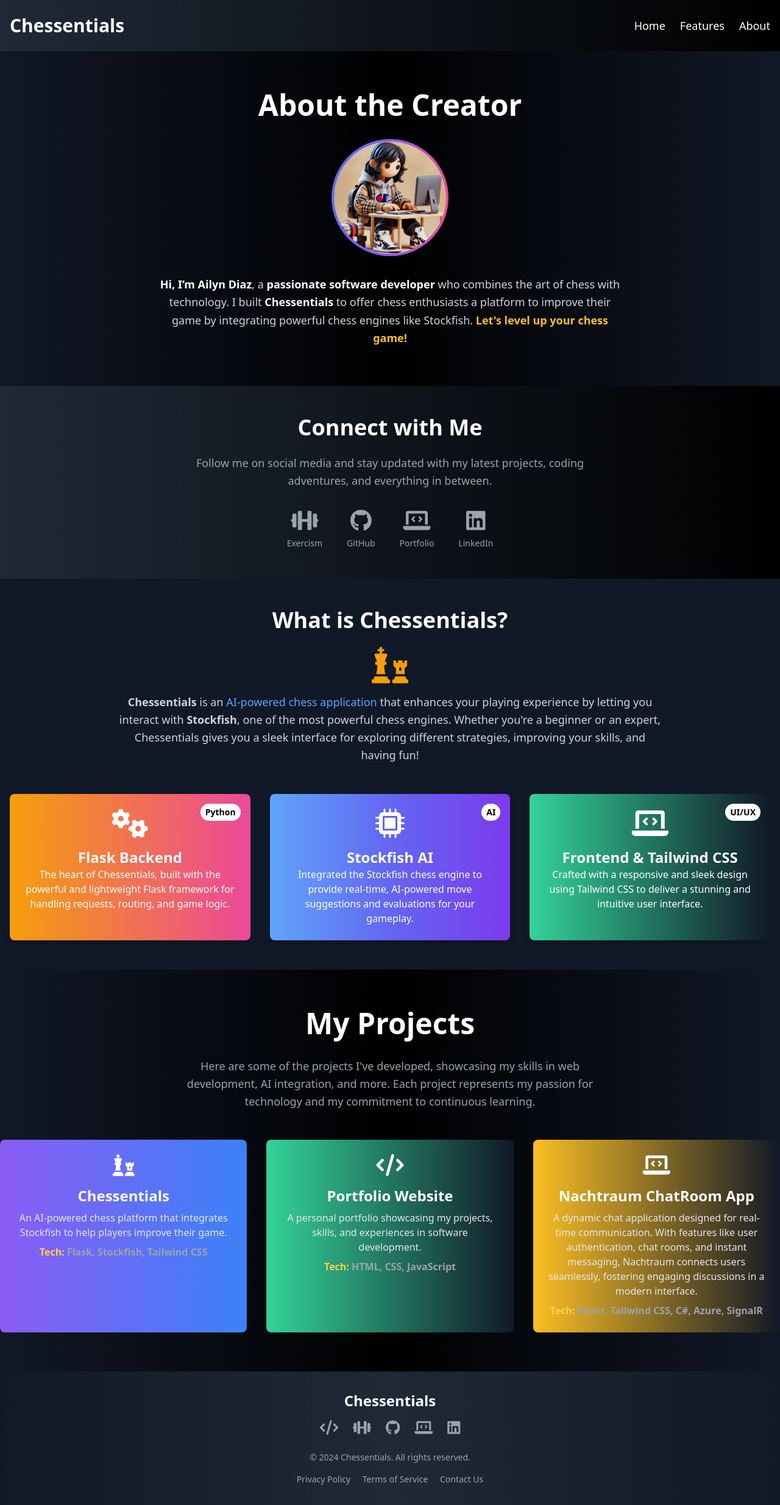
After one commit to ailynux/Chessentials, a Flask app: page /contact in a window 1280 px wide. The commit adds this page. Shown: the whole page at 61% size. Run offline with Flask 3, Linux system fonts and the light colour scheme; parts of the project's set-up code (start-up, migrations or seed data) failed here and were passed over; some libraries are stand-ins or nearby versions.

Commit message:
commit new app

```diff
--- a/app.py
+++ b/app.py
@@ -2,44 +2,110 @@
 from stockfish import Stockfish
 import os
 
-# Path to Stockfish executable
+# Initialize Flask app
+app = Flask(__name__)
+
+# Path to Stockfish executable (Adjust path for different environments if needed)
 stockfish_path = os.path.join(os.path.dirname(__file__), 'stockfish', 'stockfish-windows-x86-64-avx2.exe')
 
-# Ensure the Stockfish executable is available
+# Ensure Stockfish executable is available
 if not os.path.exists(stockfish_path):
-    raise FileNotFoundError("Stockfish executable not found at: " + stockfish_path)
+    raise FileNotFoundError(f"Stockfish executable not found at: {stockfish_path}")
 
 # Initialize Stockfish engine
 stockfish = Stockfish(stockfish_path)
 stockfish.set_skill_level(5)  # Set default AI difficulty (1-20)
 
-app = Flask(__name__)
+# Track game state and moves
+move_history = []
 
-@app.route('/')
+@app.route('/', endpoint='home')  # Explicitly name the endpoint 'home'
 def index():
+    """Render the index.html page."""
     return render_template('index.html')
 
 @app.route('/move', methods=['POST'])
 def make_move():
+    """
+    Handles POST request to make a move based on FEN string.
+    - Expects a JSON object with the 'fen' key.
+    - Returns the Stockfish engine's best move and move history in JSON format.
+    """
     data = request.get_json()
-    print('Received data:', data)  # Debugging statement
 
-    fen = data.get('fen')
-    if fen is None:
-        print('No FEN provided in the request.')  # Debugging statement
+    if not data or 'fen' not in data:
         return jsonify({'error': 'No FEN provided'}), 400
 
-    # Set the current position in Stockfish
+    fen = data['fen']
+
+    # Set the current position in Stockfish using FEN
     stockfish.set_fen_position(fen)
 
-    # Get AI's best move
+    # Get the AI's best move
     best_move = stockfish.get_best_move()
 
     if best_move is None:
         return jsonify({'error': 'No valid move found'}), 500
 
-    # Return the AI's best move as a response
-    return jsonify({'best_move': best_move})
+    # Update move history
+    move_history.append(fen)
+
+    # Return the best move and move history to the frontend
+    return jsonify({'best_move': best_move, 'move_history': move_history})
+
+@app.route('/set_skill_level', methods=['POST'])
+def set_skill_level():
+    """
+    Allows users to set the skill level of Stockfish dynamically.
+    - Expects a JSON object with 'skill_level' (1-20).
+    """
+    data = request.get_json()
+
+    if not data or 'skill_level' not in data:
+        return jsonify({'error': 'No skill level provided'}), 400
+
+    skill_level = data['skill_level']
+
+    if not (1 <= skill_level <= 20):
+        return jsonify({'error': 'Skill level must be between 1 and 20'}), 400
+
+    stockfish.set_skill_level(skill_level)
+
+    return jsonify({'success': f'Skill level set to {skill_level}'})
+
+@app.route('/evaluate', methods=['POST'])
+def evaluate():
+    """
+    Returns Stockfish's evaluation of the current board.
+    - Expects a JSON object with the 'fen' key.
+    """
+    data = request.get_json()
+
+    if not data or 'fen' not in data:
+        return jsonify({'error': 'No FEN provided'}), 400
+
+    fen = data['fen']
+    stockfish.set_fen_position(fen)
+
+    evaluation = stockfish.get_evaluation()
+
+    return jsonify({'evaluation': evaluation})
+
+@app.route('/reset', methods=['POST'])
+def reset_game():
+    """
+    Resets the move history and starts a new game.
+    """
+    global move_history
+    move_history = []
+    stockfish.set_fen_position("startpos")  # Resets Stockfish to the starting position
+
+    return jsonify({'success': 'Game has been reset', 'move_history': move_history})
+
+@app.route('/contact', endpoint='contact')  # Define contact endpoint
+def contact():
+    """Render the contact.html page."""
+    return render_template('contact.html')
 
 if __name__ == '__main__':
     app.run(debug=True)
--- /dev/null
+++ b/templates/contact.html
@@ -0,0 +1,255 @@
+<!DOCTYPE html>
+<html lang="en">
+<head>
+    <meta charset="UTF-8">
+    <meta name="viewport" content="width=device-width, initial-scale=1.0">
+    <title>About | Chessentials</title>
+    <!-- Tailwind CSS CDN -->
+    <link href="https://cdn.jsdelivr.net/npm/tailwindcss@2.0.0/dist/tailwind.min.css" rel="stylesheet">
+    <!-- FontAwesome CDN for icons -->
+    <link href="https://cdnjs.cloudflare.com/ajax/libs/font-awesome/6.0.0-beta3/css/all.min.css" rel="stylesheet">
+    <style>
+        /* Custom Animations */
+        .hover-scale {
+            transition: transform 0.3s ease-in-out;
+        }
+        .hover-scale:hover {
+            transform: scale(1.1);
+        }
+        /* Footer at bottom */
+        body {
+            display: flex;
+            flex-direction: column;
+            min-height: 100vh;
+        }
+        main {
+            flex: 1;
+        }
+        /* Floating gradient background effect */
+        .bg-floating {
+            background: radial-gradient(circle, rgba(45, 45, 45, 0.9), rgba(15, 15, 15, 1));
+            animation: floating 10s ease-in-out infinite;
+        }
+        @keyframes floating {
+            0% {
+                background-position: 0 0;
+            }
+            50% {
+                background-position: 100% 100%;
+            }
+            100% {
+                background-position: 0 0;
+            }
+        }
+    </style>
+</head>
+<body class="flex flex-col min-h-screen bg-gray-900 text-white">
+
+    <!-- Header with Navigation Bar -->
+    <header class="py-6 bg-gradient-to-r from-gray-800 to-black shadow-lg">
+        <div class="container mx-auto px-4 flex justify-between items-center">
+            <h1 class="text-3xl font-bold text-white">Chessentials</h1>
+            <nav>
+                <ul class="flex space-x-6 text-lg">
+                    <li><a href="{{ url_for('home') }}" class="hover:text-gray-400 transition">Home</a></li>
+                    <li><a href="{{ url_for('home') }}#features" class="hover:text-gray-400 transition">Features</a></li>
+                    <li><a href="{{ url_for('contact') }}" class="hover:text-gray-400 transition">About</a></li>
+                </ul>
+            </nav>
+        </div>
+    </header>
+
+    <main class="flex-grow">
+
+        <!-- About the Creator Section -->
+       <!-- About the Creator Section -->
+<section class="relative py-16 bg-gradient-to-r from-gray-900 via-black to-gray-900 text-center overflow-hidden">
+    <!-- Animated Gradient Background -->
+    <div class="absolute inset-0 bg-opacity-20 pointer-events-none">
+        <!-- Particle Background -->
+        <div class="animate-pulse bg-gradient-to-r from-indigo-500 via-purple-500 to-pink-500 opacity-10 rounded-full w-[1000px] h-[1000px] absolute -top-1/4 -left-1/4"></div>
+        <div class="animate-ping bg-gradient-to-r from-pink-500 via-red-500 to-yellow-500 opacity-10 rounded-full w-[500px] h-[500px] absolute -bottom-1/3 -right-1/3"></div>
+    </div>
+
+    <!-- Main Content -->
+    <div class="container mx-auto relative z-10">
+        <h2 class="text-5xl font-extrabold mb-8 text-white transition-transform transform-gpu hover:scale-105">
+            About the Creator
+        </h2>
+
+        <div class="flex flex-col items-center">
+            <!-- Creator Image with Glowing Border Effect -->
+            <div class="relative w-48 h-48 mb-8 rounded-full bg-gradient-to-r from-indigo-500 via-purple-500 to-pink-500 p-1 transform transition-all hover:scale-110 hover:rotate-3 hover:shadow-2xl">
+                <img src="../static/images/myclaymation.jpg" alt="Ailyn Diaz" class="rounded-full w-full h-full object-cover">
+            </div>
+
+            <!-- Creator Bio with Fancy Hover Animations -->
+            <p class="text-gray-300 max-w-3xl text-lg leading-relaxed space-y-2">
+                <span class="font-bold text-white transition-colors duration-300 hover:text-yellow-400">Hi, I’m Ailyn Diaz</span>, a
+                <span class="font-bold text-white transition-colors duration-300 hover:text-indigo-400">passionate software developer</span>
+                who combines the art of chess with technology. I built <span class="font-bold text-white transition-colors duration-300 hover:text-pink-400">Chessentials</span>
+                to offer chess enthusiasts a platform to improve their game by integrating powerful chess engines like Stockfish.
+                <span class="font-bold text-yellow-400 transition-transform transform hover:scale-110">Let's level up your chess game!</span>
+            </p>
+        </div>
+    </div>
+</section>
+
+<!-- Social Media Links Section -->
+<section class="py-12 bg-gradient-to-r from-gray-800 to-black text-center">
+    <h3 class="text-4xl font-extrabold mb-6 text-white">Connect with Me</h3>
+    <p class="text-gray-400 mb-8 max-w-2xl mx-auto text-lg leading-relaxed">
+        Follow me on social media and stay updated with my latest projects, coding adventures, and everything in between.
+    </p>
+
+    <div class="flex justify-center space-x-10">
+        <a href="https://exercism.org/profiles/ailynux" class="text-gray-400 hover:text-yellow-400 transition-transform duration-300 transform hover:scale-125" target="_blank">
+            <i class="fas fa-dumbbell text-4xl"></i>
+            <p class="mt-2 text-sm text-gray-400">Exercism</p>
+        </a>
+        <a href="https://github.com/ailynux" class="text-gray-400 hover:text-green-400 transition-transform duration-300 transform hover:scale-125" target="_blank">
+            <i class="fab fa-github text-4xl"></i>
+            <p class="mt-2 text-sm text-gray-400">GitHub</p>
+        </a>
+        <a href="https://ailyndev.netlify.app" class="text-gray-400 hover:text-blue-400 transition-transform duration-300 transform hover:scale-125" target="_blank">
+            <i class="fas fa-laptop-code text-4xl"></i>
+            <p class="mt-2 text-sm text-gray-400">Portfolio</p>
+        </a>
+        <a href="https://www.linkedin.com/in/ailyndiaz01" class="text-gray-400 hover:text-blue-500 transition-transform duration-300 transform hover:scale-125" target="_blank">
+            <i class="fab fa-linkedin text-4xl"></i>
+            <p class="mt-2 text-sm text-gray-400">LinkedIn</p>
+        </a>
+    </div>
+</section>
+
+
+
+        <!-- What is Chessentials Section -->
+        <section class="py-12 bg-gray-900 text-center">
+            <div class="container mx-auto px-4">
+                <h2 class="text-4xl font-bold mb-6 text-white hover-scale">What is Chessentials?</h2>
+                <div class="mb-4">
+                    <i class="fas fa-chess text-6xl text-yellow-500 hover-scale"></i>
+                </div>
+                <p class="text-gray-300 max-w-4xl mx-auto text-lg leading-relaxed mb-8">
+                    <strong>Chessentials</strong> is an <span class="text-blue-400">AI-powered chess application</span> that enhances your playing experience
+                    by letting you interact with <strong>Stockfish</strong>, one of the most powerful chess engines. Whether you're a beginner or an expert,
+                    Chessentials gives you a sleek interface for exploring different strategies, improving your skills, and having fun!
+                </p>
+                <!-- Cool badges/icons to emphasize tech stack -->
+                <div class="grid grid-cols-1 md:grid-cols-3 gap-8 text-gray-300 mt-12">
+                    <div class="relative bg-gradient-to-r from-yellow-500 via-orange-500 to-pink-500 p-6 rounded-lg shadow-lg transform transition-transform duration-500 hover:scale-110 hover:shadow-2xl">
+                        <i class="fas fa-cogs text-5xl text-white"></i>
+                        <h3 class="text-2xl font-bold mt-4 text-white">Flask Backend</h3>
+                        <p class="text-white">The heart of Chessentials, built with the powerful and lightweight Flask framework for handling requests, routing, and game logic.</p>
+                        <span class="absolute top-4 right-4 bg-white text-black text-sm px-2 py-1 rounded-full font-semibold">Python</span>
+                    </div>
+
+                    <div class="relative bg-gradient-to-r from-blue-400 via-indigo-500 to-purple-600 p-6 rounded-lg shadow-lg transform transition-transform duration-500 hover:scale-110 hover:shadow-2xl">
+                        <i class="fas fa-microchip text-5xl text-white"></i>
+                        <h3 class="text-2xl font-bold mt-4 text-white">Stockfish AI</h3>
+                        <p class="text-white">Integrated the Stockfish chess engine to provide real-time, AI-powered move suggestions and evaluations for your gameplay.</p>
+                        <span class="absolute top-4 right-4 bg-white text-black text-sm px-2 py-1 rounded-full font-semibold">AI</span>
+                    </div>
+
+                    <div class="relative bg-gradient-to-r from-green-400 via-teal-500 to-cyan-500 p-6 rounded-lg shadow-lg transform transition-transform duration-500 hover:scale-110 hover:shadow-2xl">
+                        <i class="fas fa-laptop-code text-5xl text-white"></i>
+                        <h3 class="text-2xl font-bold mt-4 text-white">Frontend & Tailwind CSS</h3>
+                        <p class="text-white">Crafted with a responsive and sleek design using Tailwind CSS to deliver a stunning and intuitive user interface.</p>
+                        <span class="absolute top-4 right-4 bg-white text-black text-sm px-2 py-1 rounded-full font-semibold">UI/UX</span>
+                    </div>
+                </div>
+            </div>
+        </section>
+
+
+    </main>
+             <!-- My Projects Section -->
+<section class="py-16 bg-gradient-to-r from-gray-900 via-black to-gray-900 text-center">
+    <div class="container mx-auto">
+        <h2 class="text-5xl font-extrabold mb-8 text-white">My Projects</h2>
+        <p class="text-gray-400 mb-12 max-w-2xl mx-auto text-lg leading-relaxed">
+            Here are some of the projects I've developed, showcasing my skills in web development, AI integration, and more.
+            Each project represents my passion for technology and my commitment to continuous learning.
+        </p>
+
+        <div class="grid grid-cols-1 md:grid-cols-3 gap-8">
+            <!-- Project 1 -->
+            <div class="p-6 rounded-lg bg-gradient-to-r from-purple-500 to-blue-500 hover:shadow-lg transition-shadow duration-300">
+                <a href="https://github.com/ailynux/chessentials" target="_blank" class="flex flex-col items-center">
+                    <i class="fas fa-chess text-4xl text-white mb-4"></i>
+                    <h3 class="text-2xl font-bold text-white">Chessentials</h3>
+                    <p class="text-gray-200 mt-2">An AI-powered chess platform that integrates Stockfish to help players improve their game.</p>
+                    <p class="text-yellow-300 mt-2 font-bold">Tech: <span class="text-gray-400">Flask, Stockfish, Tailwind CSS</span></p>
+                </a>
+            </div>
+
+            <!-- Project 2 -->
+            <div class="p-6 rounded-lg bg-gradient-to-r from-green-400 to-teal-500 hover:shadow-lg transition-shadow duration-300">
+                <a href="https://ailynux.github.io/" target="_blank" class="flex flex-col items-center">
+                    <i class="fas fa-code text-4xl text-white mb-4"></i>
+                    <h3 class="text-2xl font-bold text-white">Portfolio Website</h3>
+                    <p class="text-gray-200 mt-2">A personal portfolio showcasing my projects, skills, and experiences in software development.</p>
+                    <p class="text-yellow-300 mt-2 font-bold">Tech: <span class="text-gray-400">HTML, CSS, JavaScript</span></p>
+                </a>
+            </div>
+
+            <!-- Project 3 -->
+            <div class="p-6 rounded-lg bg-gradient-to-r from-yellow-400 to-orange-500 hover:shadow-lg transition-shadow duration-300">
+                <a href="https://github.com/ailynux/weather-app" target="_blank" class="flex flex-col items-center">
+                    <i class="fas fa-laptop-code text-4xl text-white mb-4"></i>
+                    <h3 class="text-2xl font-bold text-white">Nachtraum ChatRoom App</h3>
+                    <p class="text-gray-200 mt-2">A dynamic chat application designed for real-time communication. With features like user authentication, chat rooms, and instant messaging, Nachtraum connects users seamlessly, fostering engaging discussions in a modern interface.</p>
+                    <p class="text-yellow-300 mt-2 font-bold">Tech: <span class="text-gray-400">React, Tailwind CSS, C#, Azure, SignalR</span></p>
+                </a>
+            </div>
+        </div>
+    </div>
+</section>
+
+    <!-- Footer -->
+<footer class="py-8 bg-gradient-to-r from-gray-900 via-gray-800 to-gray-900 text-gray-400 shadow-inner">
+    <div class="container mx-auto px-4 text-center">
+        <!-- Logo or Site Name -->
+        <h2 class="text-2xl font-semibold text-white mb-4">Chessentials</h2>
+
+        <!-- Social Media Links -->
+         <!-- Personal Profile Links -->
+         <div class="flex justify-center space-x-6 mb-6">
+            <a href="https://leetcode.com/u/ailynux/" class="text-gray-400 hover:text-white transition-colors duration-300" target="_blank">
+                <i class="fas fa-code text-2xl"></i> <!-- LeetCode Icon -->
+            </a>
+            <a href="https://exercism.org/profiles/ailynux" class="text-gray-400 hover:text-white transition-colors duration-300" target="_blank">
+                <i class="fas fa-dumbbell text-2xl"></i> <!-- Exercism Icon -->
+            </a>
+            <a href="https://github.com/ailynux" class="text-gray-400 hover:text-white transition-colors duration-300" target="_blank">
+                <i class="fab fa-github text-2xl"></i> <!-- GitHub Icon -->
+            </a>
+            <a href="https://ailynux.github.io/" class="text-gray-400 hover:text-white transition-colors duration-300" target="_blank">
+                <i class="fas fa-laptop-code text-2xl"></i> <!-- GitHub Website Icon -->
+            </a>
+            <a href="https://www.linkedin.com/in/ailyndiaz01" class="text-gray-400 hover:text-white transition-colors duration-300" target="_blank">
+                <i class="fab fa-linkedin text-2xl"></i> <!-- LinkedIn Icon -->
+            </a>
+        </div>
+        <!-- Copyright Text -->
+        <div class="text-sm mb-4">
+            &copy; <span id="current-year"></span> Chessentials. All rights reserved.
+        </div>
+
+        <!-- Additional Links -->
+        <div class="text-sm space-x-4">
+            <a href="#" class="hover:text-white transition-colors duration-300">Privacy Policy</a>
+            <a href="#" class="hover:text-white transition-colors duration-300">Terms of Service</a>
+            <a href="#" class="hover:text-white transition-colors duration-300">Contact Us</a>
+        </div>
+    </div>
+</footer>
+
+    <!-- JavaScript to dynamically set the current year -->
+    <script>
+        document.getElementById("current-year").textContent = new Date().getFullYear();
+    </script>
+
+</body>
+</html>
```
Also changed, not shown: static/script.js (+42 -8 lines), static/src.css (+100 -10 lines), templates/features.html (added, +28 -0 lines), templates/index.html (+69 -10 lines), static/images/myclaymation.jpg (added).
